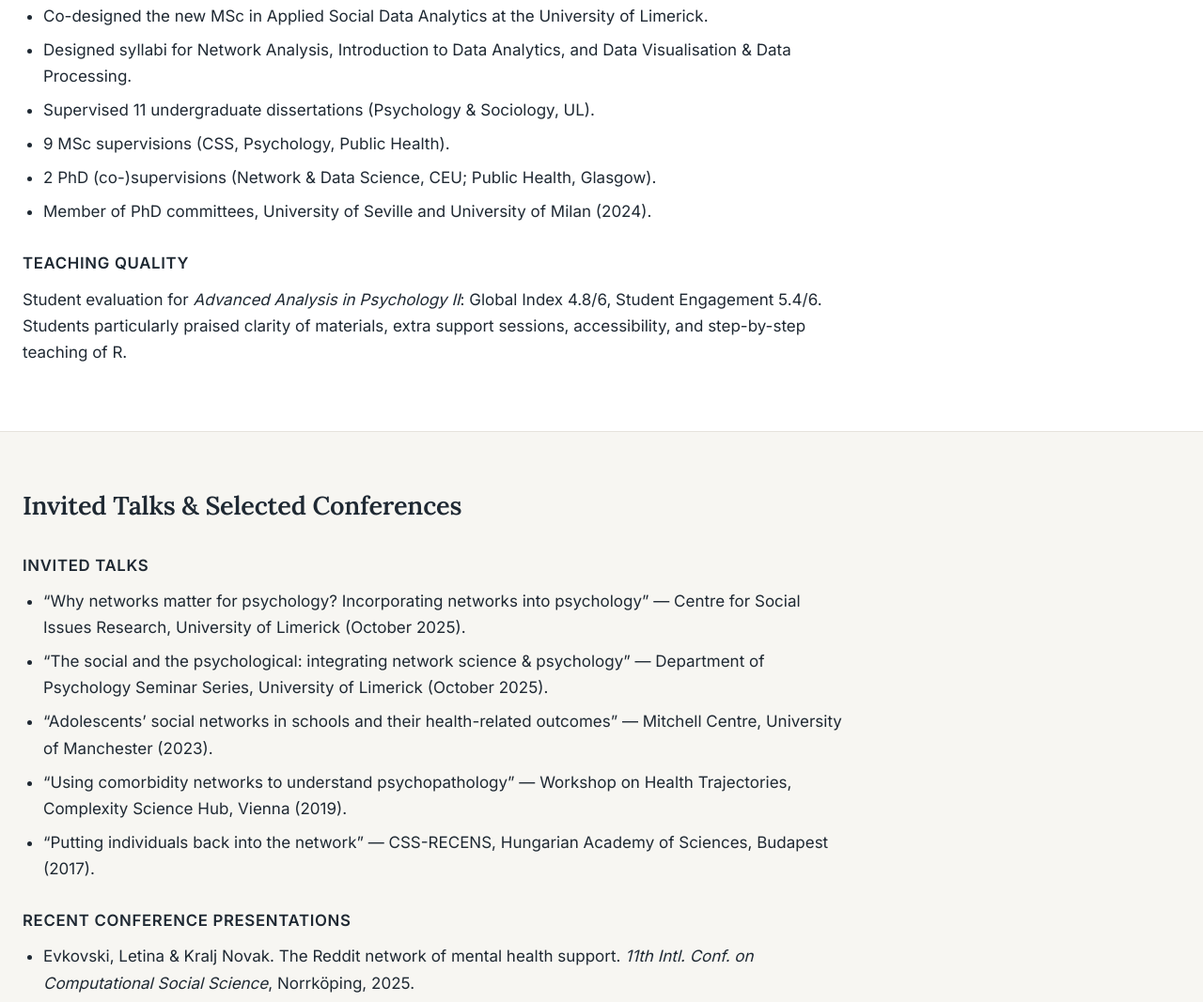
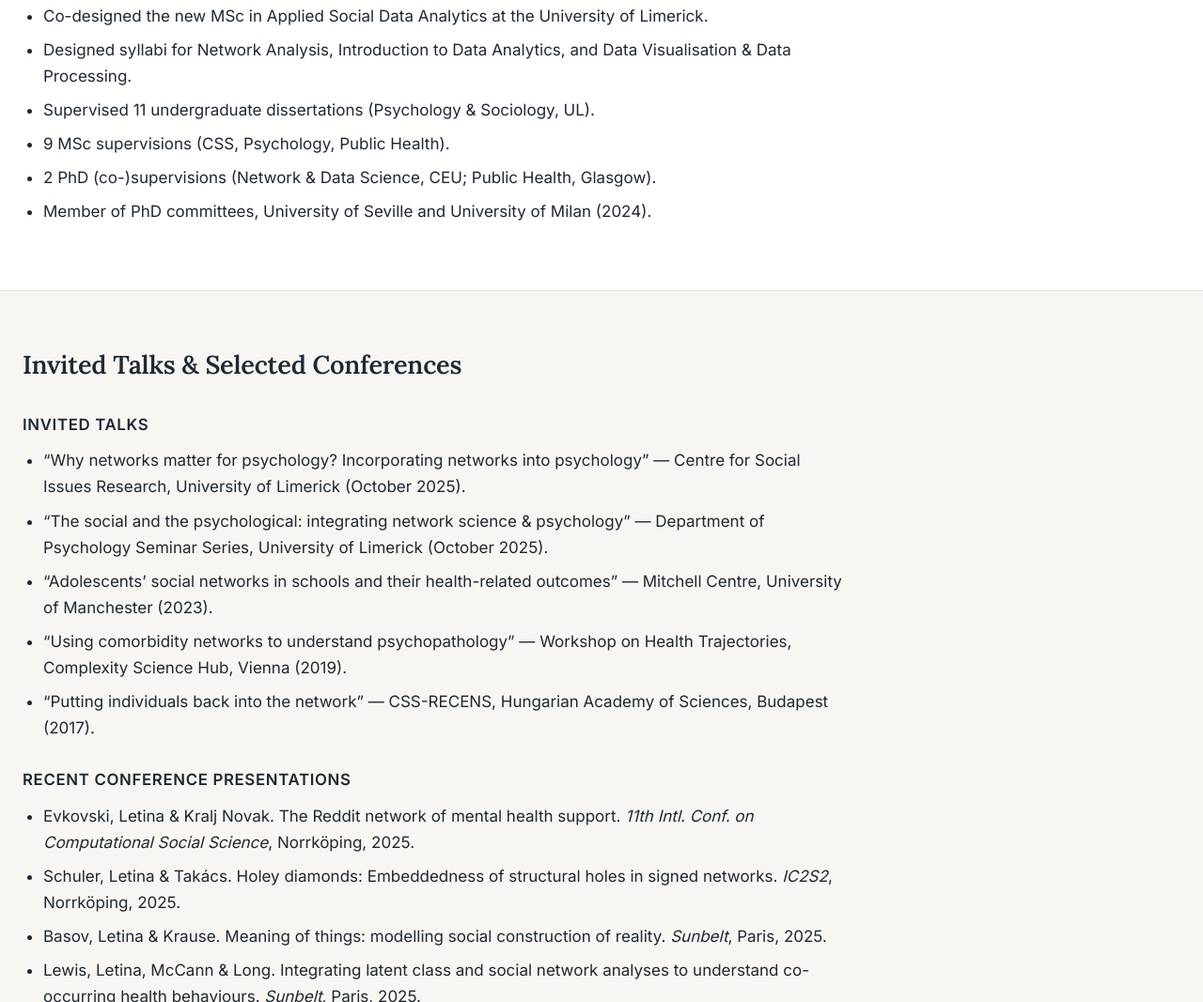
Before and after one commit to Srebrenka/Srebrenka.github.io, a plain HTML site: page index.html in a window 1280 px wide. Shown: the part 5435-6502 px from the top of the page at 94% size. Drawn offline with Linux system fonts and the light colour scheme.

Commit message:
# change 2

```diff
--- a/index.html
+++ b/index.html
@@ -203,13 +203,6 @@
     <li>Member of PhD committees, University of Seville and University of Milan (2024).</li>
   </ul>
 
-  <h3>Teaching quality</h3>
-  <p>
-    Student evaluation for <em>Advanced Analysis in Psychology II</em>:
-    Global Index 4.8/6, Student Engagement 5.4/6.
-    Students particularly praised clarity of materials, extra support sessions, accessibility,
-    and step-by-step teaching of R.
-  </p>
 </section>
 
 <!-- ============ TALKS ============ -->
```
